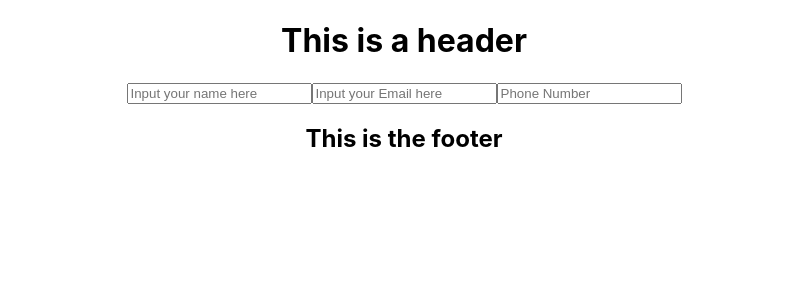
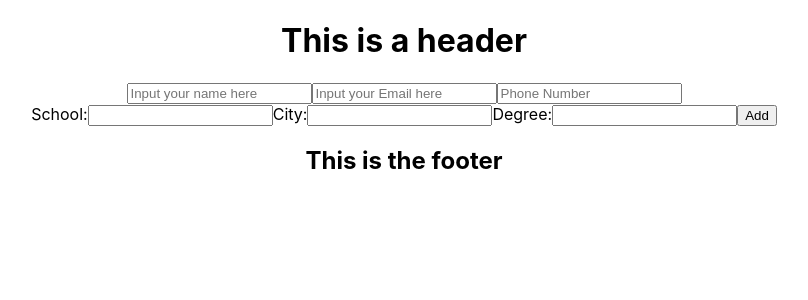
Before and after one commit to Dylaan94/cv-application, a React (Create React App) app: page / in a window 1280 px wide. Shown: the top 300 px of the page, without its empty margins (236-1044 px from the left). Built offline with nearby package versions, Linux system fonts and the light colour scheme.

Commit message:
add school to state array

```diff
--- a/src/components/CVForm/Education.js
+++ /dev/null
@@ -1,46 +0,0 @@
-import React, { Component } from "react";
-import RenderEdu from './RenderEdu'
-
-class Education extends Component {
-  constructor(props) {
-    super(props);
-    this.state = {
-      edu: "",
-    };
-  }
-
-  handleChange = (e) => {
-    this.setState({
-      edu: e.target.value,
-    });
-    console.log(this.state.edu);
-  };
-
-  onSubmitInput = (e) => {
-    e.preventDefault();
-    console.log(this.state.edu);
-  };
-
-  render() {
-    const { edu } = this.state;
-    return (
-      <div className="educationDiv">
-        <form onSubmit={this.onSubmitInput}>
-          <label>
-            Education:
-            <input
-              type="text"
-              id="eduInput"
-              onChange={this.handleChange}
-              value={this.state.edu}
-            ></input>
-            <button type="submit">Add</button>
-          </label>
-            </form>
-            <RenderEdu edu={edu} />
-      </div>
-    );
-  }
-}
-
-export default Education;
--- /dev/null
+++ b/src/components/CVForm/EducationInput.js
@@ -0,0 +1,94 @@
+import React, { Component } from "react";
+
+const EducationInput = (props) => {
+  const { value, handleInput } = props;
+  return (
+    <div>
+      <form>
+        School:
+        <input
+          type="text"
+          value={value}
+          onChange={handleInput}
+          name="school"
+        ></input>
+        City:
+        <input
+          type="text"
+          value={value}
+          onChange={handleInput}
+          name="city"
+        ></input>
+        Degree:
+        <input
+          type="text"
+          value={value}
+          onChange={handleInput}
+          name="degree"
+        ></input>
+        <button type="submit">Add</button>
+      </form>
+    </div>
+  );
+};
+
+// class Education extends Component {
+//   constructor(props) {
+//     super(props);
+//     this.state = {
+//       school: "",
+//       city: "",
+//       degree: "",
+//     };
+//   }
+
+//   handleChange = (e) => {
+//     let value = e.target.value;
+//     let key = e.target.name;
+//     this.setState({
+//       [key]: value,
+//     });
+//     console.log(this.state);
+//   };
+
+//   onSubmitInput = (e) => {
+//     e.preventDefault();
+//     console.log(this.state.edu);
+//   };
+
+//   render() {
+//     return (
+//       <div className="educationDiv">
+//         <form onSubmit={this.onSubmitInput}>
+//           <label>
+//             School:
+//             <input
+//               type="text"
+//               onChange={this.handleChange}
+//               value={this.state.school}
+//               name="school"
+//             ></input>
+//             City:
+//             <input
+//               type="text"
+//               onChange={this.handleChange}
+//               value={this.state.city}
+//               name="city"
+//             ></input>
+//             Degree:
+//             <input
+//               type="text"
+//               onChange={this.handleChange}
+//               value={this.state.degree}
+//               name="degree"
+//             ></input>
+//             <button type="submit">Add</button>
+//           </label>
+//         </form>
+
+//       </div>
+//     );
+//   }
+// }
+
+export default EducationInput;
--- a/src/components/CVForm/RenderEdu.js
+++ /dev/null
@@ -1,11 +0,0 @@
-import React from 'react'
-
-const RenderEdu = (props) => {
-    const { edu } = props;
-
-    return (
-        <p> {edu} </p>
-    )
-};
-
-export default RenderEdu;
--- a/src/components/Main.js
+++ b/src/components/Main.js
@@ -1,10 +1,9 @@
 import React, { Component } from "react";
-import Education from "./CVForm/Education";
-import RenderEdu from "./CVForm/RenderEdu";
 
 import NameInput from "./CVForm/NameInput";
 import EmailInput from "./CVForm/EmailInput";
 import PhoneInput from "./CVForm/PhoneInput";
+import EducationInput from "./CVForm/EducationInput"
 
 class Main extends Component {
   constructor(props) {
@@ -13,8 +12,14 @@ class Main extends Component {
       name: "",
       email: "",
       phone: "",
+      education: [{
+        school: "hi",
+        city: "",
+        degree:"",
+      }]
     };
     this.handleInputChange = this.handleInputChange.bind(this);
+    this.handleEducationChange = this.handleEducationChange.bind(this)
   }
 
   handleInputChange(e) {
@@ -24,6 +29,33 @@ class Main extends Component {
       [key]: value,
     });
     console.log(this.state);
+    console.log(this.state.education[0])
+  }
+
+  handleEducationChange(e) {
+    let value = e.target.value;
+    let key = e.target.name;
+
+    let array = [...this.state.education];
+    console.log(array)
+    let item = { ...array[0] };
+    console.log(item)
+        item[key] = value;
+
+        array[0] = item;
+
+    this.setState({
+      education: array
+    });
+
+console.log(this.state)
+
+
+
+// console.log(this.state);
+//     console.log(value)
+//     console.log(key)
+
   }
 
   render() {
@@ -41,6 +73,12 @@ class Main extends Component {
           value={this.state.phone}
           handleInput={this.handleInputChange}
         ></PhoneInput>
+        <EducationInput
+          handleInput={this.handleEducationChange}
+
+        >
+
+</EducationInput>
       </div>
     );
   }
```
